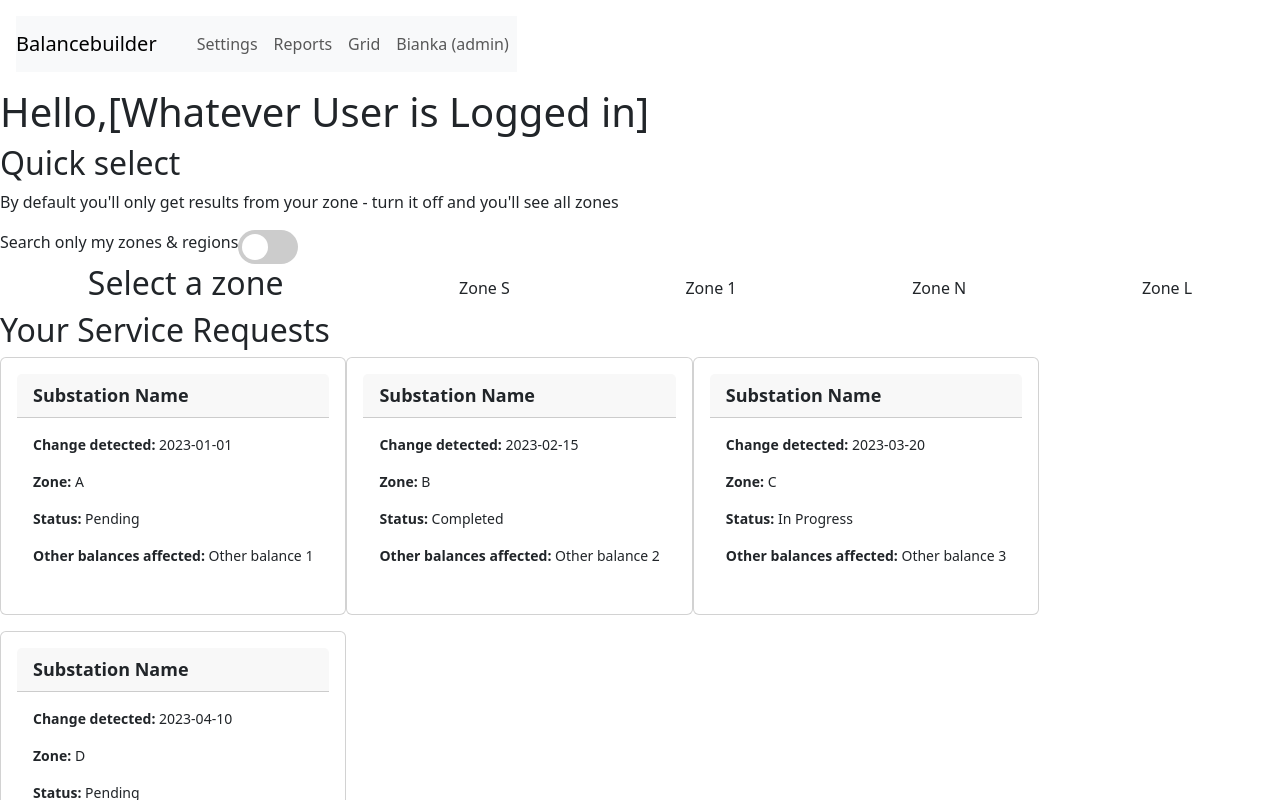
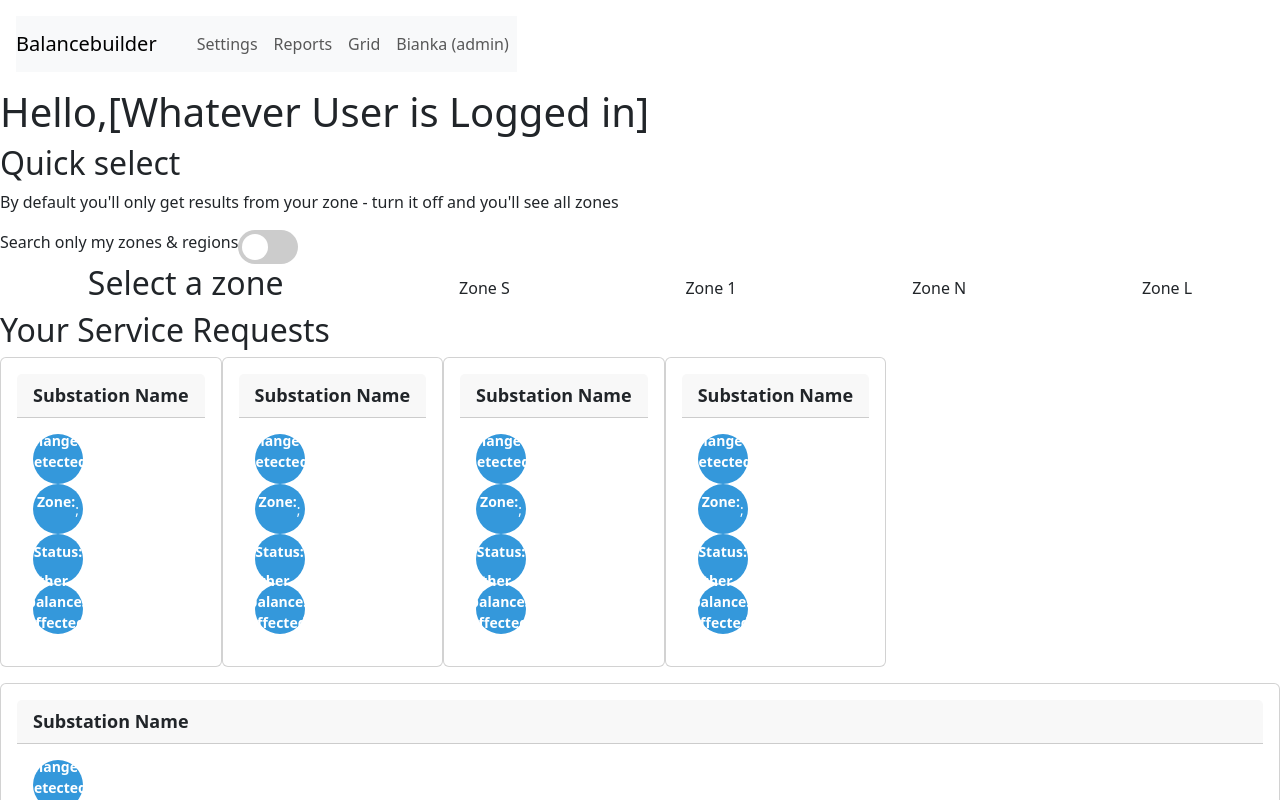
Before and after one commit to RamonaDualStudentin/my-app, a React (Create React App) app: page / in a window 1280 px wide. Shown: the top 800 px of the page. Built offline with nearby package versions, Linux system fonts and the light colour scheme.

Commit message:
icons round

```diff
--- a/src/ChangeDetectedParagraph.js
+++ b/src/ChangeDetectedParagraph.js
@@ -1,7 +1,13 @@
 import React from 'react';
 
 const ChangeDetectedParagraph = ({ changeDetected }) => {
- return <p><strong>Change detected:</strong> {changeDetected}</p>;
+ return (
+
+
+ <div className="round-icon">
+      <p><strong>Change detected:</strong> {changeDetected}</p>
+    </div>
+  );
 };
 
 export default ChangeDetectedParagraph;
--- a/src/OtherBalancesParagraph.js
+++ b/src/OtherBalancesParagraph.js
@@ -1,7 +1,13 @@
 import React from 'react';
 import "./styling for the components/OtherBalancesParagraph.css";
 const OtherBalancesParagraph = ({ otherBalances }) => {
- return <p><strong>Other balances affected:</strong> {otherBalances}</p>;
+ return (
+
+
+  <div className="round-icon">
+    <p><strong>Other balances affected:</strong> {otherBalances}</p>
+     </div>
+   );
 };
 
 export default OtherBalancesParagraph;
--- a/src/StatusParagraph.js
+++ b/src/StatusParagraph.js
@@ -2,7 +2,12 @@ import React from 'react';
 import "./styling for the components/StatusParagraph.css";
 
 const StatusParagraph = ({ status }) => {
- return <p><strong>Status:</strong> {status}</p>;
+ return (
+ <div className="round-icon">
+  <p><strong>Status:</strong> {status}</p>
+ </div>
+
+ );
 };
 
 export default StatusParagraph;
--- a/src/ZoneParagraph.js
+++ b/src/ZoneParagraph.js
@@ -1,7 +1,12 @@
 import React from 'react';
 import "./styling for the components/ZoneParagraph.css";
 const ZoneParagraph = ({ zone }) => {
- return <p><strong>Zone:</strong> {zone}</p>;
+ return(
+  <div className="round-icon">
+<p><strong>Zone:</strong> {zone}</p>;
+    </div>
+
+ )
 };
 
 export default ZoneParagraph;
--- a/src/serviceRequest.js
+++ b/src/serviceRequest.js
@@ -44,11 +44,7 @@ function ServiceRequest() {
       <div style={{ display: "flex", flexWrap: "wrap" }}>
         {cardData.map((card, index) => (
           <ServiceRequestCard
-            key={index}
-            changeDetected={card.changeDetected}
-            zone={card.zone}
-            status={card.status}
-            otherBalances={card.otherBalances}
+
           />
         ))}
       </div>
--- a/src/styling for the components/App.css
+++ b/src/styling for the components/App.css
@@ -0,0 +1,9 @@
+.round-icon {
+  width: 50px;
+  height: 50px;
+  border-radius: 50%;
+  display: flex;
+  justify-content: center;
+  align-items: center;
+  color: #fff;
+}
```
